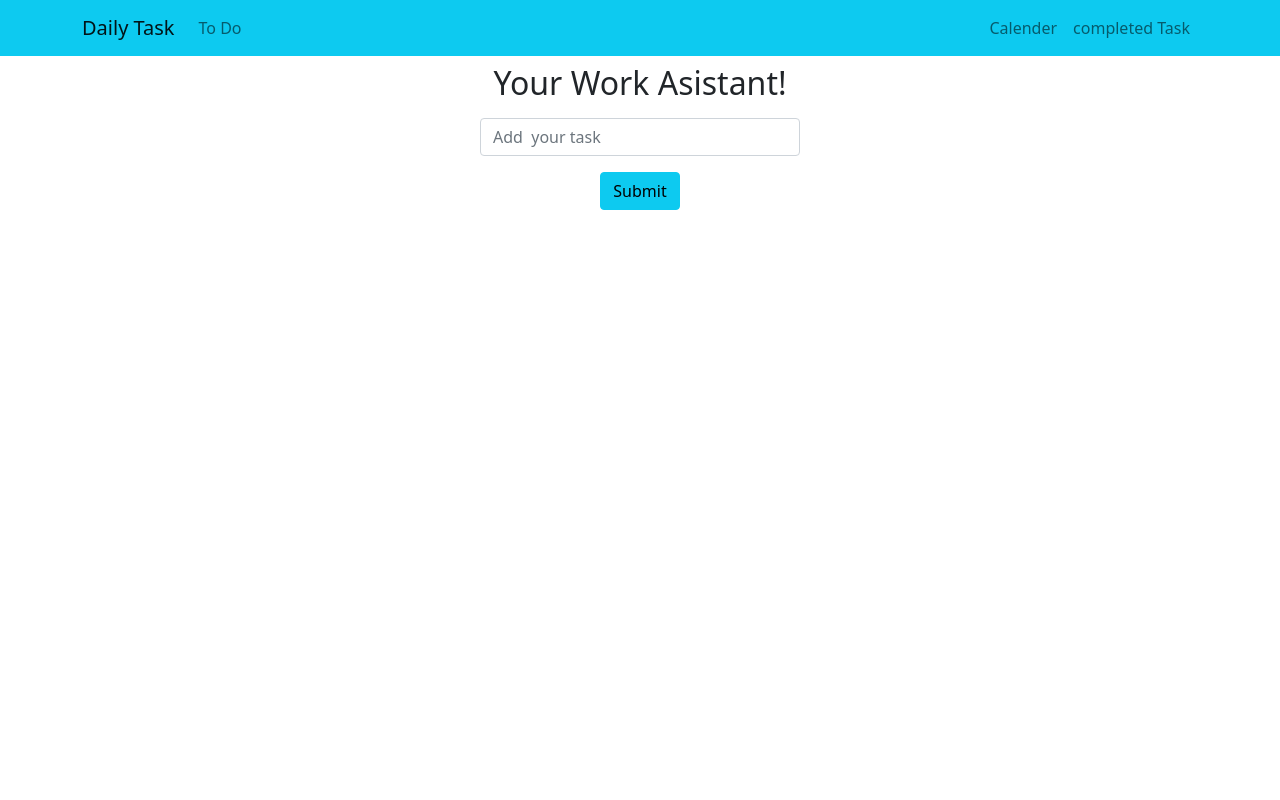
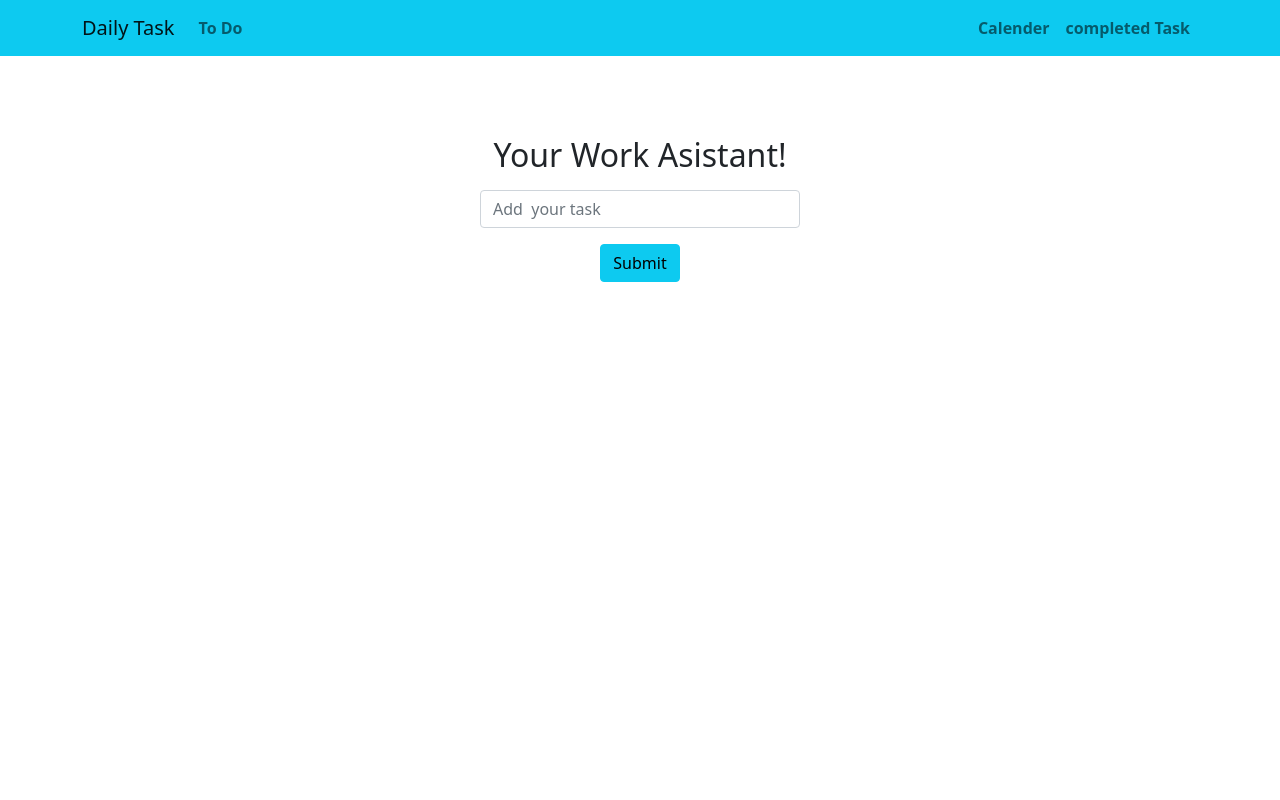
Before and after one commit to rabiulhossen/to-dos-app-mern, a React (Create React App) app: page / in a window 1280 px wide. Shown: the top 800 px of the page. Built offline with nearby package versions, Linux system fonts and the light colour scheme; no server answers.

Commit message:
server-side update

```diff
--- a/src/pages/CompletedTask.js
+++ b/src/pages/CompletedTask.js
@@ -5,7 +5,7 @@ export default function CompletedTask() {
   const [tasks, setTasks] = useState([]);
 
   useEffect(() => {
-    fetch("http://localhost:5000/add")
+    fetch("https://secret-ridge-55956.herokuapp.com/add")
       .then((res) => res.json())
       .then((data) => {
         setTasks(data);
@@ -14,19 +14,21 @@ export default function CompletedTask() {
 
   return (
     <div>
-     <h2 className="my-3">Completed Task</h2>
+      <h2 className="my-3">Completed Task</h2>
       <Table striped bordered hover variant="dark">
-
-
-         {
-          tasks.map((task,index)=>task.completed === true && <tbody key={index}>
-<tr><td>{task.completed}</td> </tr>
-<tr><td>{task.inputValue}</td> </tr>
-          </tbody>)
-
-         }
-
-
+        {tasks.map(
+          (task, index) =>
+            task.completed === true && (
+              <tbody key={index}>
+                <tr>
+                  <td>{task.completed}</td>{" "}
+                </tr>
+                <tr>
+                  <td>{task.inputValue}</td>{" "}
+                </tr>
+              </tbody>
+            )
+        )}
       </Table>
     </div>
   );
--- a/src/pages/Home/Home.css
+++ b/src/pages/Home/Home.css
@@ -1,4 +1,6 @@
 .home-div{
      text-align: center;
      height: 100vh;
+     margin-top: 5rem;
+
 }
--- a/src/pages/Home/Home.js
+++ b/src/pages/Home/Home.js
@@ -11,7 +11,7 @@ export default function Home() {
          e.preventDefault()
          const inputValue = e.target.task.value
 alert('added! click To do')
-         fetch('http://localhost:5000/add', {
+         fetch('https://secret-ridge-55956.herokuapp.com/add', {
           method: 'POST',
           headers: {
               'content-type': 'application/json'
@@ -23,7 +23,7 @@ alert('added! click To do')
 
      }
      useEffect(() => {
-          fetch('http://localhost:5000/add')
+          fetch('https://secret-ridge-55956.herokuapp.com/add')
               .then(res => res.json())
               .then(data => {
                   setTasks(data)
--- a/src/pages/Menu.js
+++ b/src/pages/Menu.js
@@ -13,12 +13,12 @@ export default function Menu() {
         <Navbar.Brand as={Link} to="/">Daily Task</Navbar.Brand>
         <Navbar.Toggle aria-controls="responsive-navbar-nav" />
         <Navbar.Collapse id="responsive-navbar-nav">
-          <Nav className="me-auto">
+          <Nav className="me-auto fw-bold">
             <Nav.Link as={Link} to="/todo">To Do</Nav.Link>
 
 
           </Nav>
-          <Nav>
+          <Nav className="fw-bold">
             <Nav.Link as={Link} to="/calender">Calender</Nav.Link>
             <Nav.Link eventKey={2} as={Link} to="/completed">
           completed Task
--- a/src/pages/ToDo.js
+++ b/src/pages/ToDo.js
@@ -7,7 +7,7 @@ export default function ToDo() {
   const [tasks, setTasks] = useState([]);
 
   useEffect(() => {
-    fetch("http://localhost:5000/add")
+    fetch("https://secret-ridge-55956.herokuapp.com/add")
       .then((res) => res.json())
       .then((data) => {
         setTasks(data);
@@ -15,7 +15,7 @@ export default function ToDo() {
   }, []);
 
   const handleCompletedTask = (_id) => {
-    fetch(`http://localhost:5000/add/${_id}`, {
+    fetch(`https://secret-ridge-55956.herokuapp.com/add/${_id}`, {
       method: "put",
       headers: {
         "content-type": "application/json",
@@ -28,7 +28,7 @@ export default function ToDo() {
   const handleUpdateData = (e, id) => {
     e.preventDefault();
     const updatedTask = e.target.updatedTask.value;
-    fetch(`http://localhost:5000/add/${id}`, {
+    fetch(`https://secret-ridge-55956.herokuapp.com/add/${id}`, {
       method: "put",
       headers: {
         "content-type": "application/json",
```
